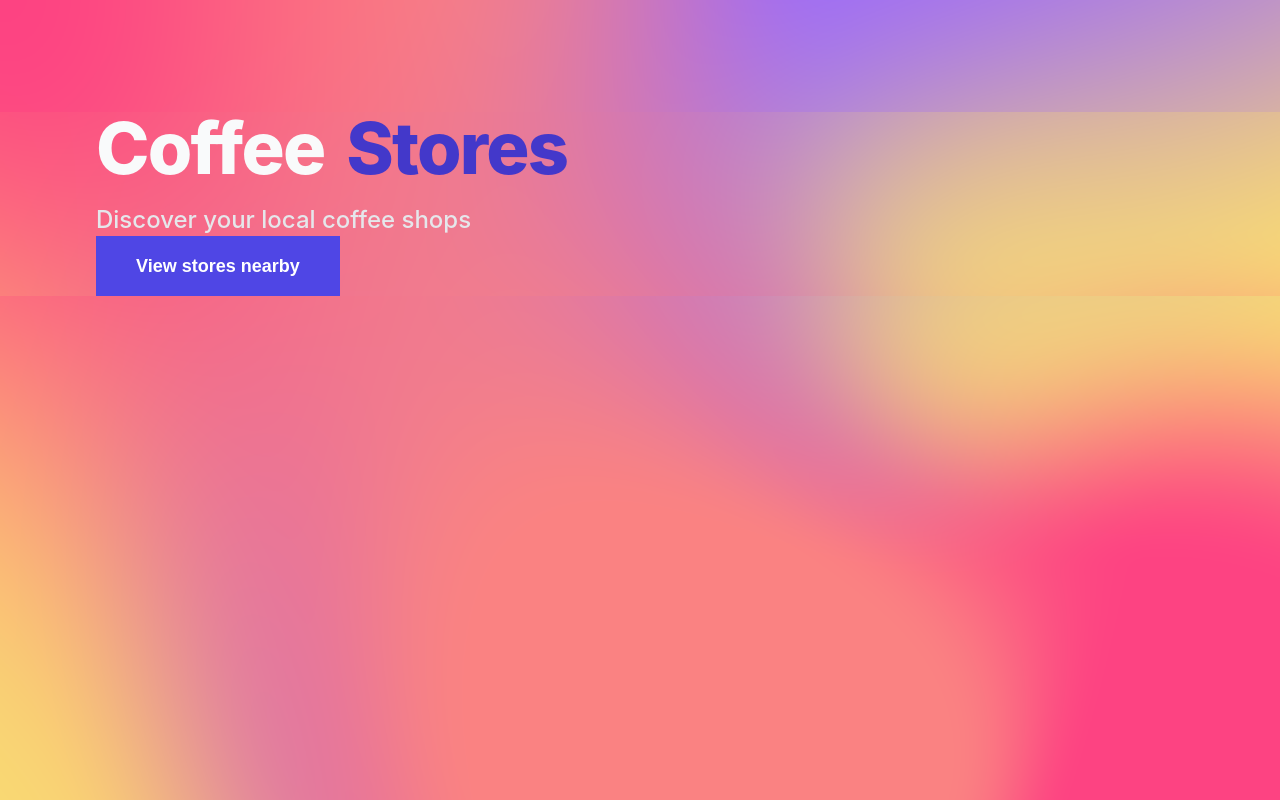
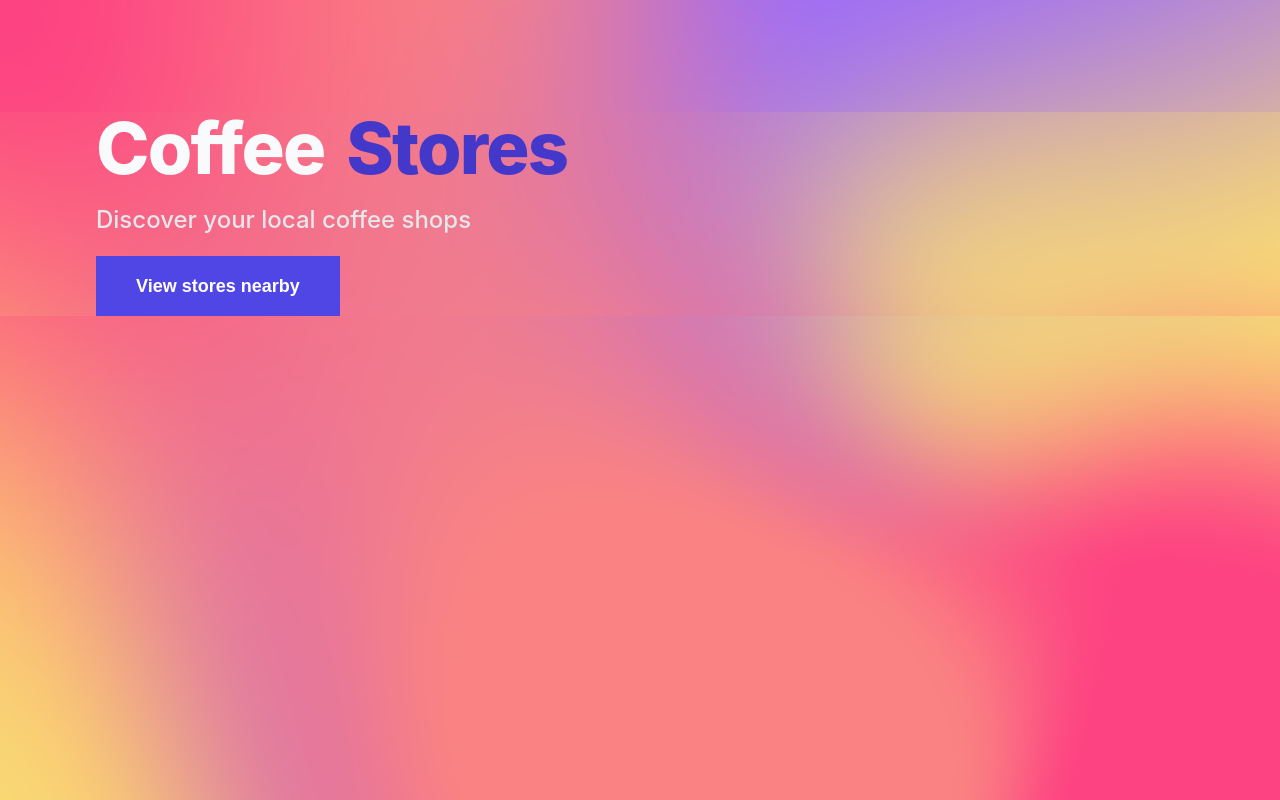
Before and after one commit to mahyarErshad/First-next.js-app, a Next.js app: page / in a window 1280 px wide. Built offline with nearby package versions, Linux system fonts and the light colour scheme; a web font is replaced by a local one.

Commit message:
Added margin top to button

```diff
--- a/styles/Banner.module.css
+++ b/styles/Banner.module.css
@@ -39,7 +39,7 @@
   color: white;
   outline: 0;
   border: 0px;
-
+  margin-top: 1.25rem;
   padding-top: 1rem /* 16px */;
   padding-bottom: 1rem /* 16px */;
   font-size: 1.125rem /* 18px */;
```
